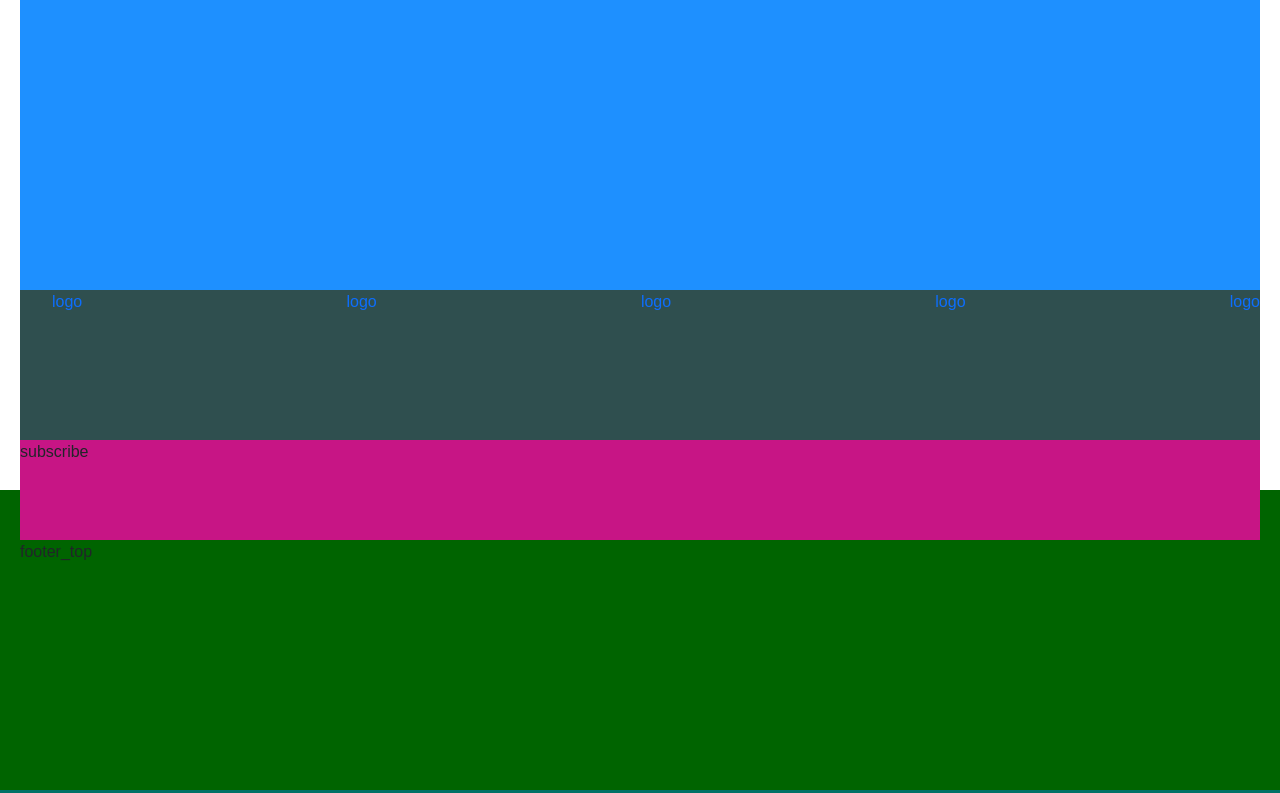
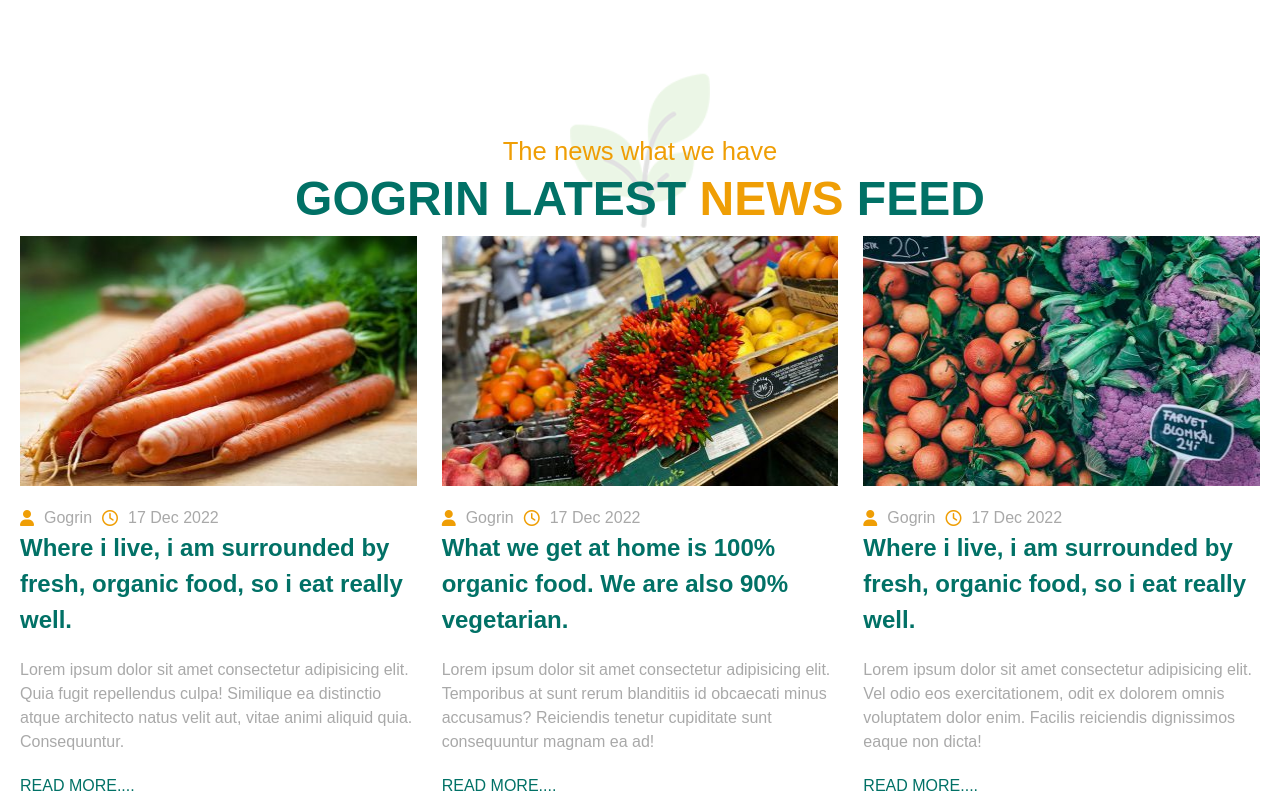
Before and after one commit to FraRussotto/proj-html-vuejs, a Vue app: page / in a window 1280 px wide. Shown: the part 5540-6333 px from the top of the page. Built offline with nearby package versions, Linux system fonts and the light colour scheme; a small style sheet from the web is missing.

Commit message:
[edit] section latest_feed

```diff
--- a/src/components/Main.vue
+++ b/src/components/Main.vue
@@ -250,9 +250,68 @@
   </section>
 
   <section>
-    <div class="last_feed">
-      last_feed
-    </div>
+
+      <div class="last_feed text-center">
+        <div class="title">
+          <span>The news what we have</span>
+          <h2>gogrin latest <span>news</span> feed</h2>
+          <img src="../assets/img/title-shap.png" alt="">
+        </div>
+        <div class="card_container d-flex justify-content-between ">
+          <div class="card_latest_feed">
+            <img src="../assets/img/blo1-390x250.jpg" alt="">
+            <div class="info">
+              <i class="fa-solid fa-user"></i>
+              <span>Gogrin</span>
+              <i class="fa-regular fa-clock"></i>
+              <div class="date">17 Dec 2022</div>
+            </div>
+            <div class="text_feed">
+              <div class="title">
+                Where i live, i am surrounded by fresh, organic food, so i eat really well.
+              </div>
+              <p>Lorem ipsum dolor sit amet consectetur adipisicing elit. Quia fugit repellendus culpa! Similique ea distinctio atque architecto natus velit aut, vitae animi aliquid quia. Consequuntur.</p>
+              <span>read more....</span>
+
+            </div>
+          </div>
+          <div class="card_latest_feed">
+            <img src="../assets/img/blo2-390x250.jpg" alt="">
+            <div class="info">
+              <i class="fa-solid fa-user"></i>
+              <span>Gogrin</span>
+              <i class="fa-regular fa-clock"></i>
+              <div class="date">17 Dec 2022</div>
+            </div>
+            <div class="text_feed">
+              <div class="title">
+                What we get at home is 100% organic food. We are also 90% vegetarian.
+              </div>
+              <p>Lorem ipsum dolor sit amet consectetur adipisicing elit. Temporibus at sunt rerum blanditiis id obcaecati minus accusamus? Reiciendis tenetur cupiditate sunt consequuntur magnam ea ad!</p>
+              <span>read more....</span>
+
+            </div>
+          </div>
+          <div class="card_latest_feed">
+            <img src="../assets/img/blo3-390x250.jpg" alt="">
+            <div class="info">
+              <i class="fa-solid fa-user"></i>
+              <span>Gogrin</span>
+              <i class="fa-regular fa-clock"></i>
+              <div class="date">17 Dec 2022</div>
+            </div>
+            <div class="text_feed">
+              <div class="title">
+                Where i live, i am surrounded by fresh, organic food, so i eat really well.
+              </div>
+              <p>Lorem ipsum dolor sit amet consectetur adipisicing elit. Vel odio eos exercitationem, odit ex dolorem omnis voluptatem dolor enim. Facilis reiciendis dignissimos eaque non dicta!</p>
+              <span>read more....</span>
+            </div>
+
+          </div>
+        </div>
+      </div>
+
   </section>
 
   <section class="logo_subscribe">
@@ -497,9 +556,10 @@
 .top_trending{
   width: $container_min;
   margin: 0 auto;
-  margin-bottom: 50px;
+  margin-bottom: 100px;
   .title{
     position: relative;
+    margin-bottom: 50px;
     span{
       font-size: 1.7rem;
       font-weight: 500;
@@ -599,9 +659,72 @@
 
 .last_feed{
   width: $container_min;
-  height: 400px;
   margin: 0 auto;
-  background-color: dodgerblue;
+  margin: 150px auto;
+  .title{
+    position: relative;
+    span{
+      font-size: 1.6rem;
+      font-weight: 500;
+      color: $yellow;
+    }
+    h2{
+      font-size: 3rem;
+      font-weight: 600;
+      text-transform: uppercase;
+      color: $green;
+      span{
+        font-size: 3rem;
+        font-weight: 600;
+        text-transform: uppercase;
+        color: $yellow;
+      }
+    }
+    img{
+      position: absolute;
+      top: 20%;
+      left: 50%;
+      z-index: -1;
+      transform: translate(-50%, -50%);
+      width: 140px;
+
+    }
+  }
+  .card_latest_feed{
+    width: calc((100% - 50px) / 3);
+    img{
+      width: 100%;
+      height: 250px;
+    }
+    .info{
+      display: flex;
+      align-items: center;
+      gap: 10px;
+      margin-top: 20px;
+      color: darkgrey;
+      i{
+        color: $yellow;
+      }
+    }
+    .text_feed{
+      text-align: start;
+
+      .title{
+        color: $green;
+        font-size: 1.5rem;
+        font-weight: 600;
+      }
+      p{
+        color: darkgrey;
+        margin: 20px 0;
+      }
+      span{
+        color: $green;
+        text-transform: uppercase;
+      }
+    }
+  }
+
 }
 
 .logo_subscribe{
```
